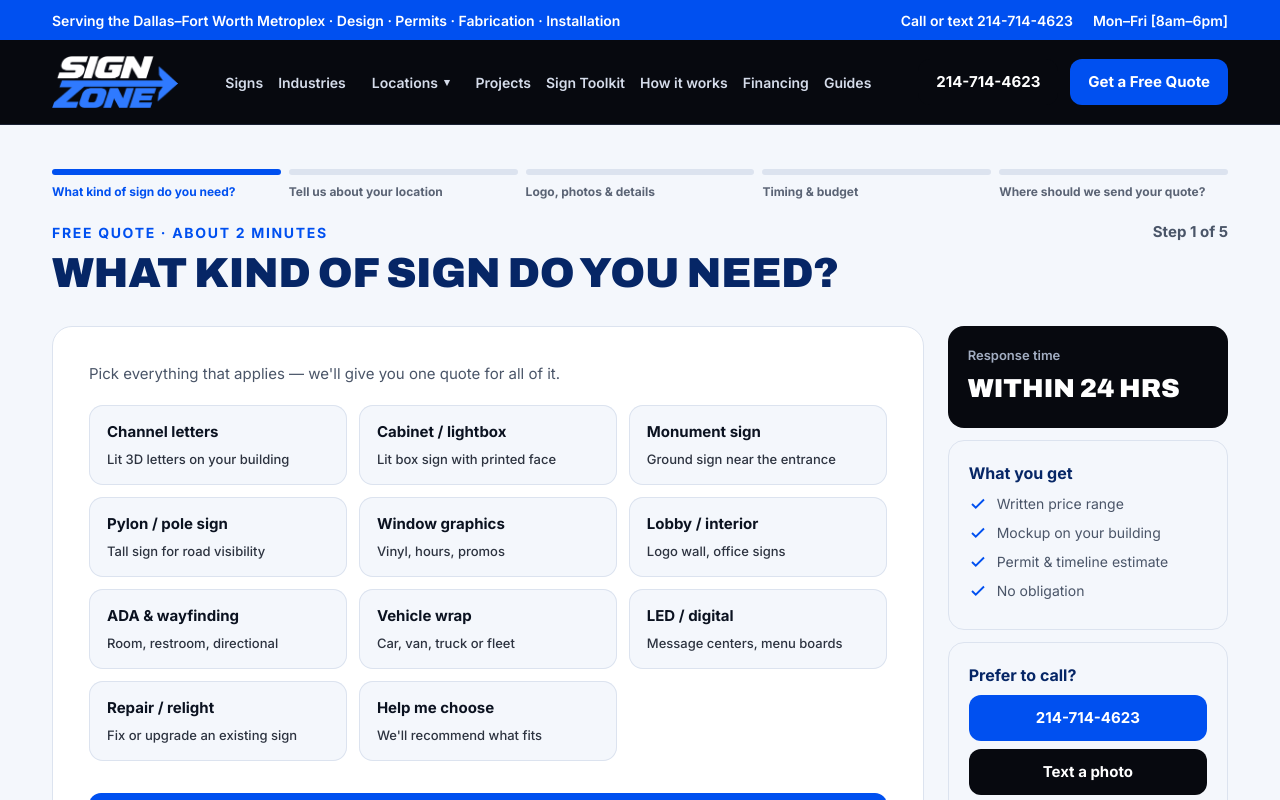
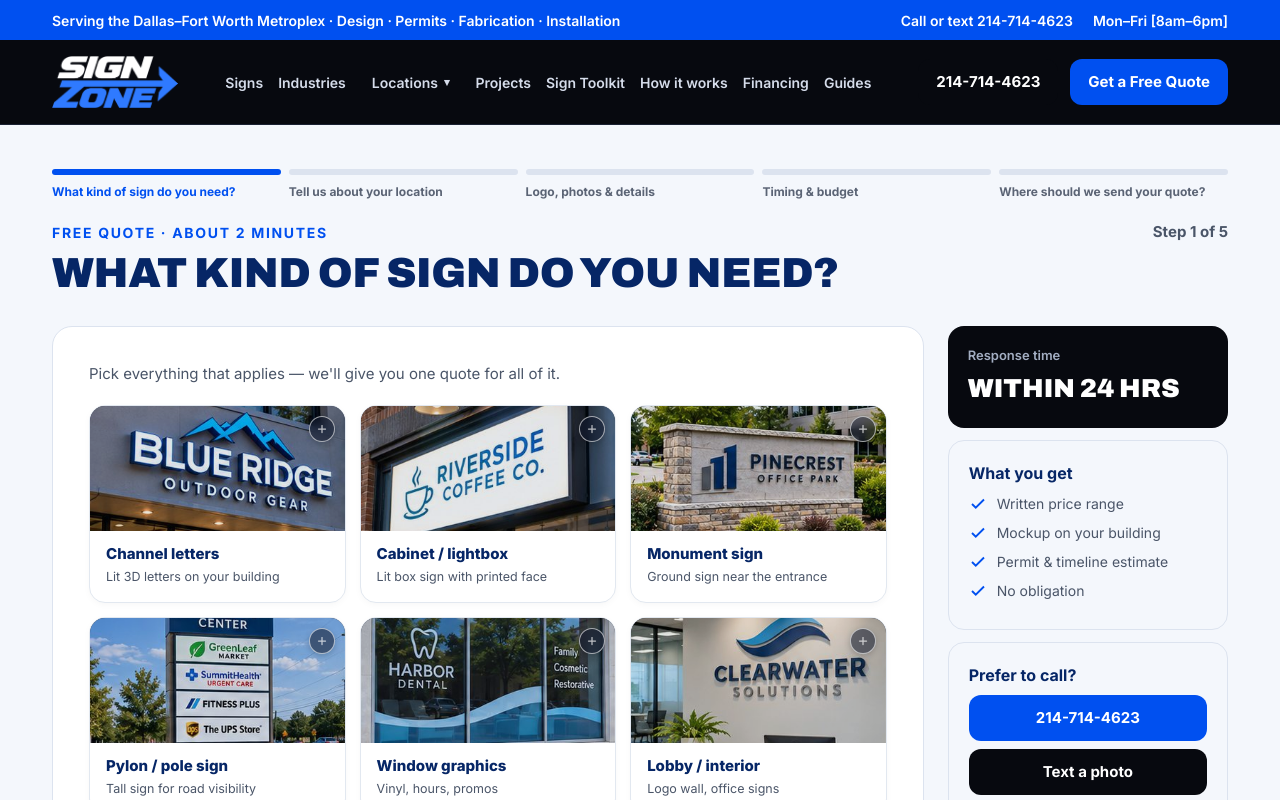
Before and after one commit to hanzalaabbaskhan/Sign_Zone_Website, a Next.js app: page /quote in a window 1280 px wide. Shown: the top 800 px of the page. Built offline with nearby package versions, Linux system fonts and the light colour scheme.

Commit message:
Enhance quote page cards: full-width reference images, interactive selection badges, removed help option

```diff
--- a/src/app/globals.css
+++ b/src/app/globals.css
@@ -125,10 +125,110 @@ td { color: var(--muted); }
 .inp:focus { outline: 3px solid #9DBBFF; border-color: var(--blue); }
 .inp.err { border-color: #B42318; }
 .err-msg { color: #B42318; font-size: 13px; font-weight: 600; margin-top: 6px; }
-.opt { border: 0; cursor: pointer; text-align: left; border-radius: 14px; padding: 16px 18px; min-height: 56px; background: var(--paper); color: var(--text); box-shadow: inset 0 0 0 1px var(--soft); font-weight: 700; font-size: 15px; width: 100%; }
+.opt { border: 0; cursor: pointer; text-align: left; border-radius: 14px; padding: 16px 18px; min-height: 56px; background: var(--paper); color: var(--text); box-shadow: inset 0 0 0 1px var(--soft); font-weight: 700; font-size: 15px; width: 100%; display: flex; flex-direction: column; transition: box-shadow 0.15s, background 0.15s, color 0.15s; }
 .opt:hover { box-shadow: inset 0 0 0 2px var(--blue); }
 .opt[aria-pressed="true"] { background: var(--blue); color: #fff; box-shadow: none; }
+.opt[aria-pressed="true"] img { opacity: 1 !important; filter: brightness(1.1); }
 .opt small { display: block; font-size: 13px; margin-top: 6px; opacity: .85; font-weight: 500; }
+
+/* Quote Sign Type Cards */
+.quote-card {
+  border: 1px solid #E2E8F0;
+  cursor: pointer;
+  text-align: left;
+  border-radius: 16px;
+  padding: 0;
+  background: #ffffff;
+  color: var(--text);
+  box-shadow: 0 2px 8px -2px rgba(15, 23, 42, 0.05);
+  width: 100%;
+  display: flex;
+  flex-direction: column;
+  overflow: hidden;
+  position: relative;
+  transition: all 0.22s cubic-bezier(0.16, 1, 0.3, 1);
+  outline: none;
+}
+.quote-card:hover {
+  transform: translateY(-3px);
+  border-color: #CBD5E1;
+  box-shadow: 0 12px 24px -6px rgba(0, 80, 240, 0.12), 0 4px 8px -2px rgba(15, 23, 42, 0.04);
+}
+.quote-card:hover .quote-card-img img {
+  transform: scale(1.05);
+}
+.quote-card[aria-pressed="true"] {
+  border-color: var(--blue);
+  background: #F8FAFF;
+  box-shadow: 0 0 0 2px var(--blue), 0 8px 20px -4px rgba(0, 80, 240, 0.22);
+}
+.quote-card-img {
+  position: relative;
+  width: 100%;
+  height: 125px;
+  overflow: hidden;
+  background: #0D1626;
+}
+.quote-card-img img {
+  width: 100%;
+  height: 100%;
+  object-fit: cover;
+  display: block;
+  transition: transform 0.35s cubic-bezier(0.16, 1, 0.3, 1), opacity 0.2s ease;
+}
+.quote-card[aria-pressed="false"] .quote-card-img img {
+  opacity: 0.9;
+}
+.quote-card[aria-pressed="true"] .quote-card-img img {
+  opacity: 1;
+}
+.quote-card-badge {
+  position: absolute;
+  top: 10px;
+  right: 10px;
+  width: 26px;
+  height: 26px;
+  border-radius: 50%;
+  background: rgba(15, 23, 42, 0.55);
+  backdrop-filter: blur(4px);
+  border: 1.5px solid rgba(255, 255, 255, 0.6);
+  color: #fff;
+  display: flex;
+  align-items: center;
+  justify-content: center;
+  font-size: 13px;
+  font-weight: 800;
+  transition: all 0.2s cubic-bezier(0.16, 1, 0.3, 1);
+  box-shadow: 0 2px 6px rgba(0, 0, 0, 0.2);
+}
+.quote-card[aria-pressed="true"] .quote-card-badge {
+  background: var(--blue);
+  border-color: #fff;
+  transform: scale(1.08);
+  box-shadow: 0 2px 10px rgba(0, 80, 240, 0.5);
+}
+.quote-card-body {
+  padding: 14px 16px 16px;
+  display: flex;
+  flex-direction: column;
+  flex: 1;
+}
+.quote-card-title {
+  font-size: 15px;
+  font-weight: 800;
+  color: var(--navy);
+  line-height: 1.25;
+  transition: color 0.15s;
+}
+.quote-card[aria-pressed="true"] .quote-card-title {
+  color: var(--blue);
+}
+.quote-card-desc {
+  font-size: 12.5px;
+  line-height: 1.45;
+  color: var(--muted);
+  margin-top: 4px;
+}
 
 /* Quote progress bar */
 .prog { list-style: none; padding: 0; margin: 0; display: grid; grid-template-columns: repeat(5, minmax(0,1fr)); gap: 8px; }
--- a/src/components/quote/QuoteWizard.tsx
+++ b/src/components/quote/QuoteWizard.tsx
@@ -144,19 +144,45 @@ export default function QuoteWizard({ preselect }: { preselect?: string }) {
               <p style={{ fontSize: 15, color: 'var(--muted)', margin: '0 0 20px' }}>
                 Pick everything that applies — we&apos;ll give you one quote for all of it.
               </p>
-              <div style={{ display: 'grid', gridTemplateColumns: 'repeat(auto-fill, minmax(210px,1fr))', gap: 12 }}>
-                {QUOTE_TYPES.map((t) => (
+              <div style={{ display: 'grid', gridTemplateColumns: 'repeat(auto-fill, minmax(210px,1fr))', gap: 14 }}>
+                {QUOTE_TYPES.map((t) => {
+                  const isSelected = q.types.includes(t.id)
+                  return (
                     <button
                       key={t.id}
                       type="button"
-                    className="opt"
-                    aria-pressed={q.types.includes(t.id)}
+                      className="quote-card"
+                      aria-pressed={isSelected}
                       onClick={() => toggleType(t.id)}
                     >
-                    {t.label}
-                    <small>{t.desc}</small>
+                      <div className="quote-card-img">
+                        {t.image && (
+                          <img
+                            src={t.image}
+                            alt=""
+                            loading="lazy"
+                          />
+                        )}
+                        <div className="quote-card-badge" aria-hidden="true">
+                          {isSelected ? (
+                            <svg width="14" height="14" viewBox="0 0 24 24" fill="none" stroke="currentColor" strokeWidth="3.5" strokeLinecap="round" strokeLinejoin="round">
+                              <polyline points="20 6 9 17 4 12" />
+                            </svg>
+                          ) : (
+                            <svg width="12" height="12" viewBox="0 0 24 24" fill="none" stroke="currentColor" strokeWidth="2.5" strokeLinecap="round" strokeLinejoin="round" style={{ opacity: 0.7 }}>
+                              <line x1="12" y1="5" x2="12" y2="19" />
+                              <line x1="5" y1="12" x2="19" y2="12" />
+                            </svg>
+                          )}
+                        </div>
+                      </div>
+                      <div className="quote-card-body">
+                        <span className="quote-card-title">{t.label}</span>
+                        <span className="quote-card-desc">{t.desc}</span>
+                      </div>
                     </button>
-                ))}
+                  )
+                })}
               </div>
               {errors.types && <p className="err-msg">{errors.types}</p>}
             </div>
--- a/src/data/siteData.ts
+++ b/src/data/siteData.ts
@@ -18,17 +18,16 @@ export const SIGN_TYPES = [
 
 // ── Quote types ───────────────────────────────────────────────────────────────
 export const QUOTE_TYPES = [
-  { id: 'channel',  label: 'Channel letters',    desc: 'Lit 3D letters on your building' },
-  { id: 'cabinet',  label: 'Cabinet / lightbox', desc: 'Lit box sign with printed face' },
-  { id: 'monument', label: 'Monument sign',       desc: 'Ground sign near the entrance' },
-  { id: 'pylon',    label: 'Pylon / pole sign',   desc: 'Tall sign for road visibility' },
-  { id: 'window',   label: 'Window graphics',     desc: 'Vinyl, hours, promos' },
-  { id: 'interior', label: 'Lobby / interior',    desc: 'Logo wall, office signs' },
-  { id: 'ada',      label: 'ADA & wayfinding',    desc: 'Room, restroom, directional' },
-  { id: 'wrap',     label: 'Vehicle wrap',         desc: 'Car, van, truck or fleet' },
-  { id: 'digital',  label: 'LED / digital',        desc: 'Message centers, menu boards' },
-  { id: 'repair',   label: 'Repair / relight',     desc: 'Fix or upgrade an existing sign' },
-  { id: 'help',     label: 'Help me choose',       desc: "We'll recommend what fits" },
+  { id: 'channel',  label: 'Channel letters',    desc: 'Lit 3D letters on your building',   image: '/images/signs/sign-channel.jpg' },
+  { id: 'cabinet',  label: 'Cabinet / lightbox', desc: 'Lit box sign with printed face',    image: '/images/signs/sign-cabinet.jpg' },
+  { id: 'monument', label: 'Monument sign',       desc: 'Ground sign near the entrance',    image: '/images/signs/sign-monument.jpg' },
+  { id: 'pylon',    label: 'Pylon / pole sign',   desc: 'Tall sign for road visibility',    image: '/images/signs/sign-pylon.jpg' },
+  { id: 'window',   label: 'Window graphics',     desc: 'Vinyl, hours, promos',             image: '/images/signs/sign-window.jpg' },
+  { id: 'interior', label: 'Lobby / interior',    desc: 'Logo wall, office signs',          image: '/images/signs/sign-lobby.jpg' },
+  { id: 'ada',      label: 'ADA & wayfinding',    desc: 'Room, restroom, directional',      image: '/images/signs/sign-ada.jpg' },
+  { id: 'wrap',     label: 'Vehicle wrap',         desc: 'Car, van, truck or fleet',        image: '/images/signs/sign-wrap.jpg' },
+  { id: 'digital',  label: 'LED / digital',        desc: 'Message centers, menu boards',    image: '/images/signs/sign-digital.jpg' },
+  { id: 'repair',   label: 'Repair / relight',     desc: 'Fix or upgrade an existing sign', image: '/images/hero-1.jpg' },
 ];
 
 export const TYPE_RANGE: Record<string, [number, number]> = {
```
Lines whose indentation alone changed are shown as unchanged.
